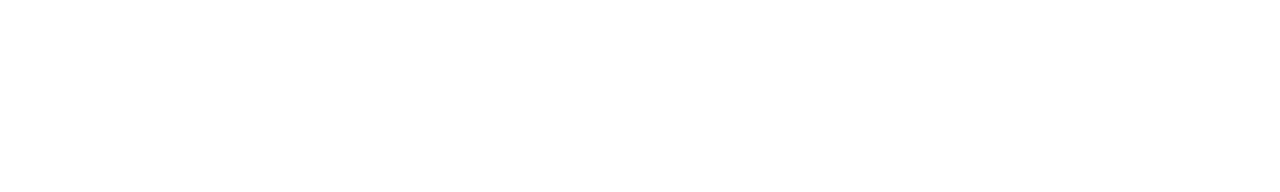
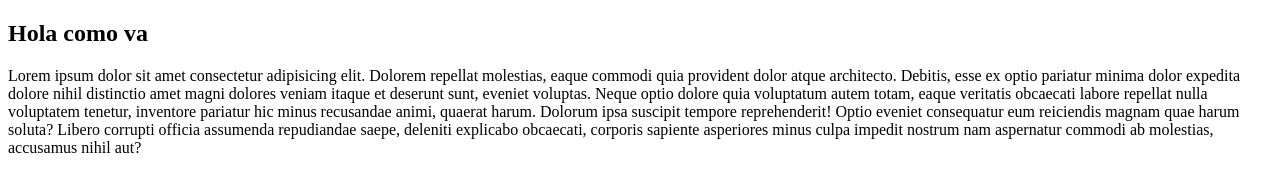
Before and after one commit to Andy-Tello-20/Clase-11, a plain HTML site: page index.html in a window 1280 px wide. Drawn offline with Linux system fonts and the light colour scheme.

Commit message:
Agregamos una seccion/h1/p

```diff
--- a/index.html
+++ b/index.html
@@ -8,6 +8,11 @@
     <link rel="stylesheet" href="./css/styles.css">
 </head>
 <body>
-
+    <main>
+        <section>
+            <h1>Hola como va</h1>
+            <p>Lorem ipsum dolor sit amet consectetur adipisicing elit. Dolorem repellat molestias, eaque commodi quia provident dolor atque architecto. Debitis, esse ex optio pariatur minima dolor expedita dolore nihil distinctio amet magni dolores veniam itaque et deserunt sunt, eveniet voluptas. Neque optio dolore quia voluptatum autem totam, eaque veritatis obcaecati labore repellat nulla voluptatem tenetur, inventore pariatur hic minus recusandae animi, quaerat harum. Dolorum ipsa suscipit tempore reprehenderit! Optio eveniet consequatur eum reiciendis magnam quae harum soluta? Libero corrupti officia assumenda repudiandae saepe, deleniti explicabo obcaecati, corporis sapiente asperiores minus culpa impedit nostrum nam aspernatur commodi ab molestias, accusamus nihil aut?</p>
+        </section>
+    </main>
 </body>
 </html>
```
